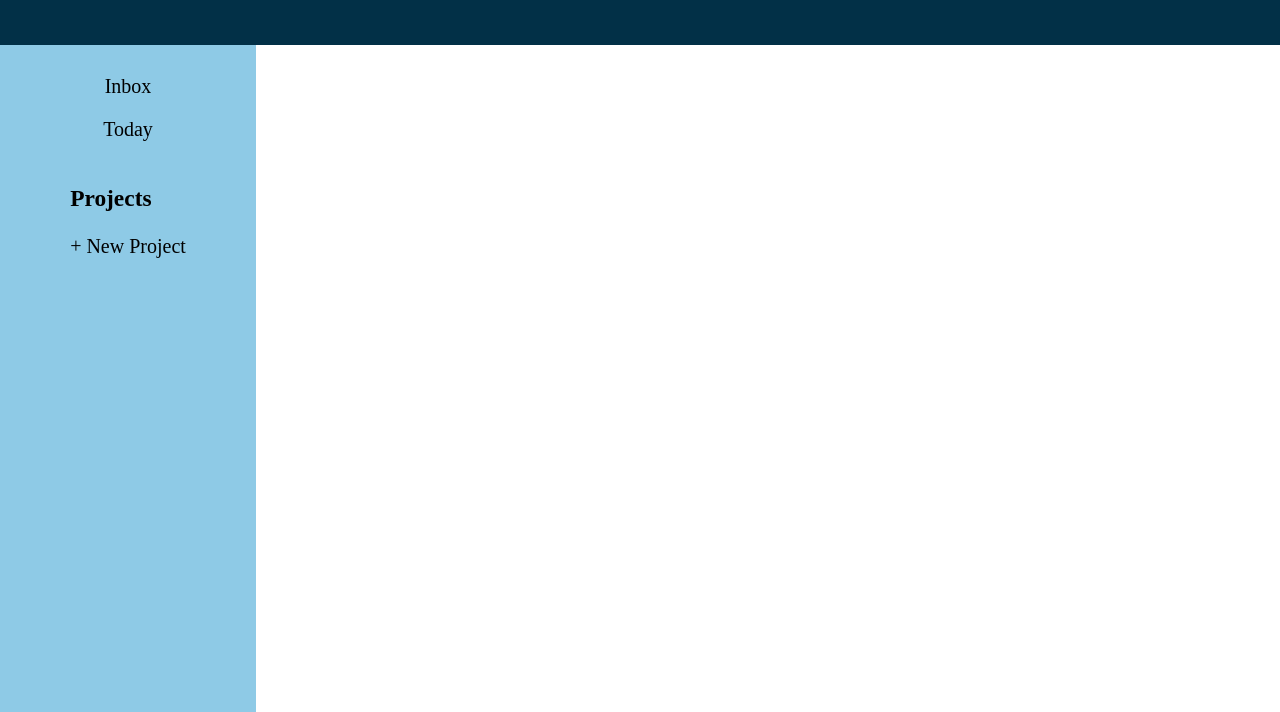
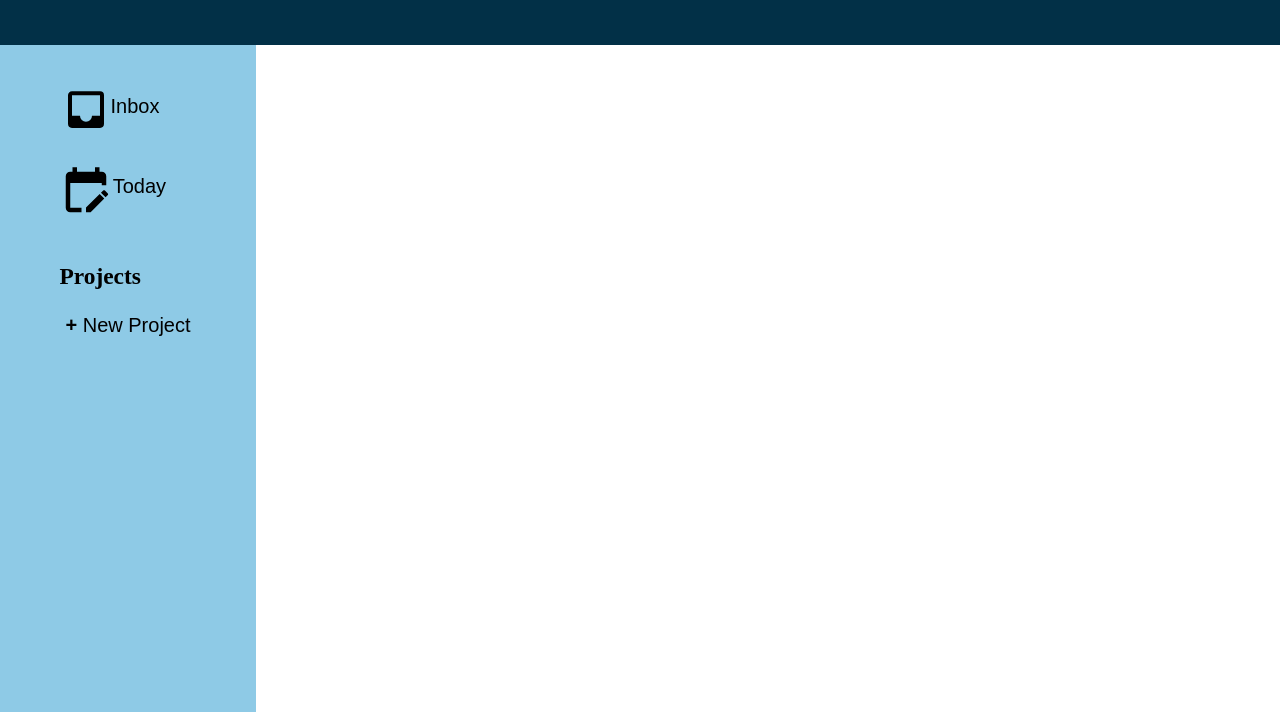
Before and after one commit to DevonRem/TodoList, a website built with webpack: page dist/index.html in a window 1280 px wide. Shown: the part 88-800 px from the top of the page. Built offline with Linux system fonts and the light colour scheme.

Commit message:
Finish HTML/CSS layout

```diff
--- a/src/style.css
+++ b/src/style.css
@@ -31,7 +31,7 @@ html, body {
     flex-direction: column;
     align-items: center;
     padding-top: 10px;
-
+    min-width: 200px;
 }
 
 .main-content {
@@ -50,3 +50,29 @@ html, body {
     padding-top: 20px;
     font-size: 20px;
 }
+
+.inbox, .today {
+    display: flex;
+    padding-right: 90px;
+    margin-top: 10px;
+
+}
+
+.inbox, .today, .newProject {
+    background: none;
+    border: none;
+
+}
+
+.inbox:hover, .today:hover, .newProject:hover {
+    background-color: #219ebc;
+    cursor: pointer;
+}
+
+.newProject {
+    font-size: 20px;
+}
+
+.sidebarText {
+    margin-top: 10px;
+}
```
Also changed, not shown: dist/index.html, dist/main.js, dist/resources/calendar-blank.svg (added), dist/resources/calendar-edit.svg (added), dist/resources/inbox.svg (added), dist/resources/list-box.svg (added).
